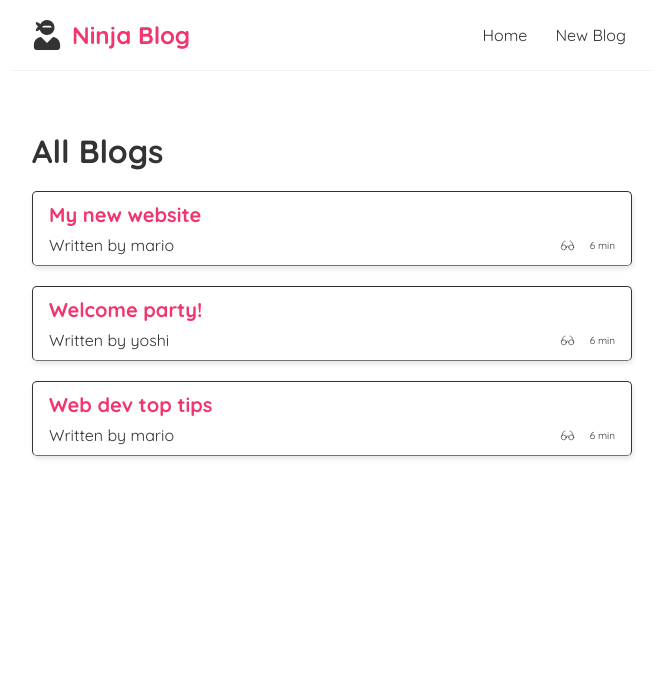
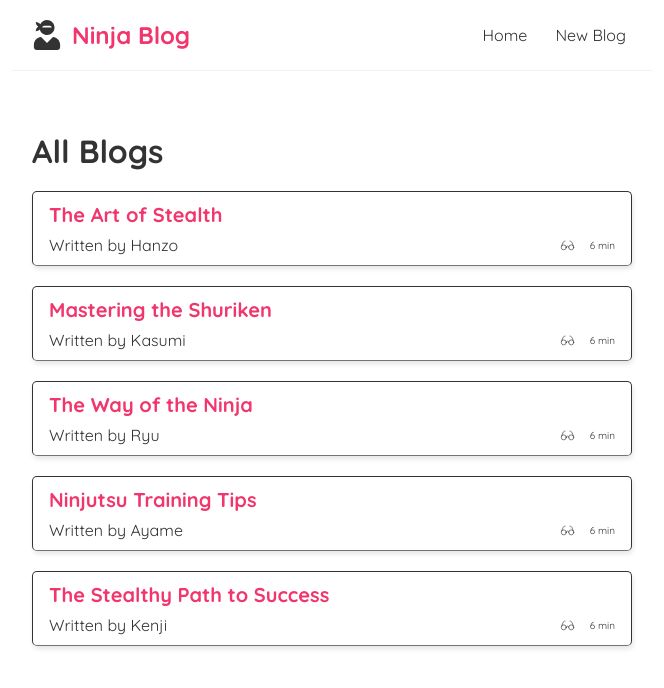
Before and after one commit to ToniRajamaki/Ninja-react-blog, a React (Create React App) app in the folder blog-project/: page / in a window 1280 px wide. Shown: the top 688 px of the page, without its empty margins (308-972 px from the left). Built offline with nearby package versions, Linux system fonts and the light colour scheme.

Commit message:
added new placeholder blogs. Justified blog bodies

```diff
--- a/blog-project/src/BlogDetails.js
+++ b/blog-project/src/BlogDetails.js
@@ -19,7 +19,7 @@ const BlogDetails = () => {
             id: {id}
           </span>
         </p>
-        <div>
+        <div className="display-linebreak">
           <p style={{ textAlign: "justify" }}>{blog.body}</p>
         </div>
         <Link to="/">
--- a/blog-project/src/index.css
+++ b/blog-project/src/index.css
@@ -141,3 +141,7 @@
   stroke: var(--font-color)
 }
 /* highlighting icon and readtime in blog list */
+
+.display-linebreak {
+  white-space: pre-line;
+}
--- a/blog-project/src/useFetch.js
+++ b/blog-project/src/useFetch.js
@@ -1,21 +1,68 @@
 var blogs = [
   {
-    title: "My new website",
-    body: "Lorem ipsum dolor sit amet, consectetur adipiscing elit. Maecenas posuere lorem lectus, ac laoreet sem eleifend a. Vivamus sed feugiat purus. Nulla facilisi. Donec euismod leo sed ante fringilla, at dictum justo auctor. Phasellus gravida, ligula ut tincidunt hendrerit, enim elit tristique risus, ac consequat ligula massa eget risus. Proin eget augue et est consectetur aliquet. Nunc blandit condimentum risus, et fringilla felis faucibus a. Fusce id justo facilisis, feugiat odio non, scelerisque quam. Fusce in ante sed lectus fringilla bibendum. Phasellus a enim eget quam sagittis iaculis ipsum...",
-    author: "mario",
     id: 1,
+    title: "The Art of Stealth",
+    body: `In a fast-paced, ever-evolving world, the art of stealth has taken on a modern twist. Embracing the spirit of ancient ninjas, we can unleash our inner warriors using a combination of traditional techniques and cutting-edge tactics. 🥷🔥
+
+    🌙 Stealth in the shadows: Just as ninjas moved silently through the night, blending into darkness, today's modern warriors adapt to their surroundings. With the help of technology, we navigate the virtual realm, employing encryption and anonymous browsing to maintain our covert status.
+
+    💨 Swift as the wind: Emojis like 🏃‍♀️ and 🏃 are our digital shuriken, enabling quick and efficient communication while maintaining a low profile. Our online presence is strategic, with social media used sparingly and only to convey essential messages.
+
+    📸 Master of disguise: The modern ninja embraces the art of camouflage. We don different digital identities, utilizing VPNs and proxy servers to hide our true locations. Through clever manipulation of privacy settings, we become invisible to the prying eyes of data harvesters.
+
+    👁️‍🗨️ Enhanced perception:  Just as ninjas honed their senses, we sharpen our digital awareness. We analyze metadata, detect phishing attempts, and employ robust cybersecurity measures to keep our virtual environments secure.
+
+    🤝 Unity and collaboration: Modern ninjas recognize the power of teamwork. We form tight-knit communities, sharing knowledge and skills to stay one step ahead of adversaries. Encrypted messaging platforms and forums become our modern-day ninja clans.
+
+    🧠 Adaptability: The art of stealth is not stagnant; it evolves with the times. Modern ninjas embrace new technologies, staying ahead of potential threats while maintaining the core principles of stealth and secrecy.
+
+    In a world where information is power, the modern ninja skillfully weaves through the digital landscape, leaving no trace behind. By embracing the art of stealth and employing modern techniques, we become the guardians of our online identities. So, unleash your inner ninja, embrace the shadows, and let the modern age of stealth begin! 🥷💻✨`,
+    author: "Hanzo",
+    creationDate: new Date("2023-06-13"),
   },
   {
-    title: "Welcome party!",
-    body: "Pellentesque dapibus quam sed felis luctus, et auctor velit consequat. Quisque id diam vitae sapien faucibus congue. Duis malesuada consequat felis, a bibendum purus pulvinar et. Nullam lacinia orci a massa ultricies, sed ultrices lectus tincidunt. Curabitur at dui iaculis, efficitur nisi ut, viverra est. Proin auctor pharetra convallis. Aliquam non metus in neque consequat laoreet. Nullam suscipit quam a risus fermentum luctus ipsum...",
-    author: "yoshi",
     id: 2,
+    title: "Mastering the Shuriken",
+    body: `The shuriken, a traditional throwing star used by ancient ninjas, symbolizes precision, accuracy, and unwavering focus. In the modern world, mastering the art of the shuriken takes on new dimensions, transcending physical boundaries to encompass various aspects of life. Let's explore how we can harness the spirit of the shuriken in our daily pursuits. 🔥🌟
+
+    🔹 Aiming for targets: Just as the ninja aimed their shuriken at specific points, we set clear goals in our personal and professional lives. We identify our targets, breaking them down into achievable steps, and unleash our focus to hit the bullseye of success. 🎯🏆
+
+    🔹 Sharp mental acuity: Like a razor-sharp blade, our minds need constant honing. We engage in activities that sharpen our cognitive abilities, such as puzzles, meditation, and continuous learning. By nurturing a keen intellect, we enhance our problem-solving skills and adaptability.
+
+    🔹 Adapting to different contexts: Ninjas could wield shuriken in various situations, adjusting their techniques as needed. Similarly, we must be adaptable in the face of changing circumstances. We cultivate flexibility and resilience, ensuring our skills are effective in any environment.
+
+    🔹 Cultivating discipline: Mastery of the shuriken requires discipline and practice. We establish consistent routines, dedicating time to refine our craft, whether it be in physical fitness, professional development, or personal growth. Through disciplined habits, we sharpen our abilities.
+
+    🔹 Embracing precision in communication: Just as the shuriken hit their targets with precision, we aim for clear and effective communication. We choose our words thoughtfully, ensuring our messages convey our intended meaning. Active listening and empathy become our guiding principles.
+
+    🔹 Achieving balance: The shuriken exemplifies balance and harmony. In our pursuit of mastery, we strive for equilibrium in all aspects of life. We prioritize self-care, maintain healthy relationships, and find synergy between work and leisure.
+
+    🔹 Sharing the art: The true mastery of the shuriken lies not in hoarding knowledge but in passing it on. We become mentors, helping others unlock their potential. By sharing our skills and wisdom, we perpetuate the legacy of the shuriken.
+
+    As modern warriors, we can learn from the timeless symbolism of the shuriken. By embracing precision, cultivating focus, and adapting to new contexts, we unleash our true potential. Let us grasp the shuriken of life, empowering ourselves to hit the mark of excellence in all that we do! 🥷🌟💫`,
+    author: "Kasumi",
+    creationDate: new Date("2023-06-12"),
   },
   {
-    title: "Web dev top tips",
-    body: "Vestibulum facilisis justo quis velit scelerisque, eget consequat purus gravida. Integer mattis convallis nunc, a lobortis ex consectetur at. Sed ut ultricies lectus. Donec sed congue magna. Duis non urna fringilla, efficitur risus id, cursus lectus. Nulla dapibus tincidunt est, at tristique elit lacinia id. In varius varius elit, ut euismod lectus placerat at. Nam faucibus tincidunt dolor. Vestibulum nec tellus auctor, lobortis orci a, faucibus arcu ipsum...",
-    author: "mario",
     id: 3,
+    title: "The Way of the Ninja",
+    body: "Ninjas, the mysterious warriors of old, continue to captivate our imaginations even in the modern world. Their stealthy techniques and disciplined mindset hold valuable lessons for us today. The way of the ninja teaches us the importance of adaptability, agility, and resilience. By embracing these qualities, we can navigate the challenges of our fast-paced lives with grace and precision. Just like the ninja emoji 🥷, we must learn to blend into our surroundings, strike with precision, and persevere in the face of adversity. The path of the ninja is not just a historical legacy; it is a timeless philosophy for achieving success.",
+    author: "Ryu",
+    creationDate: new Date("2023-06-11"),
+  },
+  {
+    id: 4,
+    title: "Ninjutsu Training Tips",
+    body: "Mastering the art of ninjutsu requires dedication and disciplined training. To embark on this path, begin by honing your physical fitness. Embrace strength and flexibility exercises to develop the agility necessary for swift movements. Train your mind to be calm and focused, sharpening your awareness of your surroundings. Embody the ninja emoji 🥷💪, symbolizing power and determination. Practice stealth techniques and improve your stealthy footwork. Explore the principles of camouflage and deception. Remember, true mastery comes with patience and persistence. With each step, you'll inch closer to unlocking the secrets of the ancient ninja warriors.",
+    author: "Ayame",
+    creationDate: new Date("2023-06-10"),
+  },
+  {
+    id: 5,
+    title: "The Stealthy Path to Success",
+    body: "Mastering the art of ninjutsu requires dedication and disciplined training. To embark on this path, begin by honing your physical fitness. Embrace strength and flexibility exercises to develop the agility necessary for swift movements. Train your mind to be calm and focused, sharpening your awareness of your surroundings. Embody the ninja emoji 🥷💪, symbolizing power and determination. Practice stealth techniques and improve your stealthy footwork. Explore the principles of camouflage and deception. Remember, true mastery comes with patience and persistence. With each step, you'll inch closer to unlocking the secrets of the ancient ninja warriors.",
+    author: "Kenji",
+    creationDate: new Date("2023-06-09"),
   },
 ];
 
```
